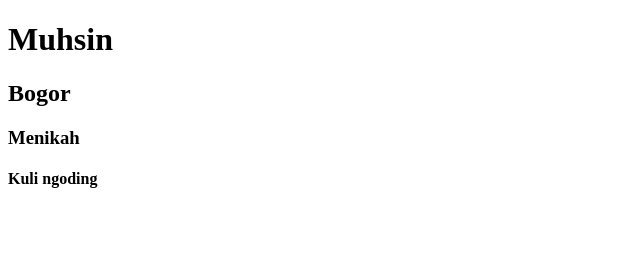
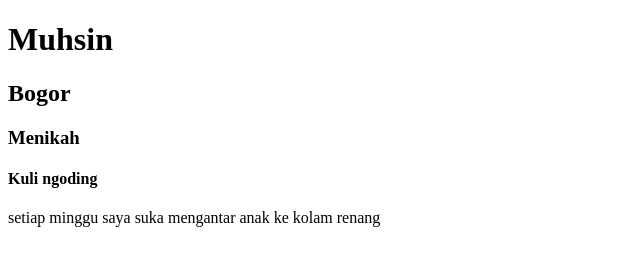
Before and after one commit to muhsinSutanto/gitbasic, a plain HTML site: page index.html in a window 1280 px wide. Shown: the whole page, without its empty margins (0-640 px from the left). Drawn offline with Linux system fonts and the light colour scheme.

Commit message:
add hobies

```diff
--- a/index.html
+++ b/index.html
@@ -11,5 +11,6 @@
     <h2>Bogor</h2>
     <h3>Menikah</h3>
     <h4>Kuli ngoding</h4>
+    <p>setiap minggu saya suka mengantar anak ke kolam renang</p>
   </body>
 </html>
```
